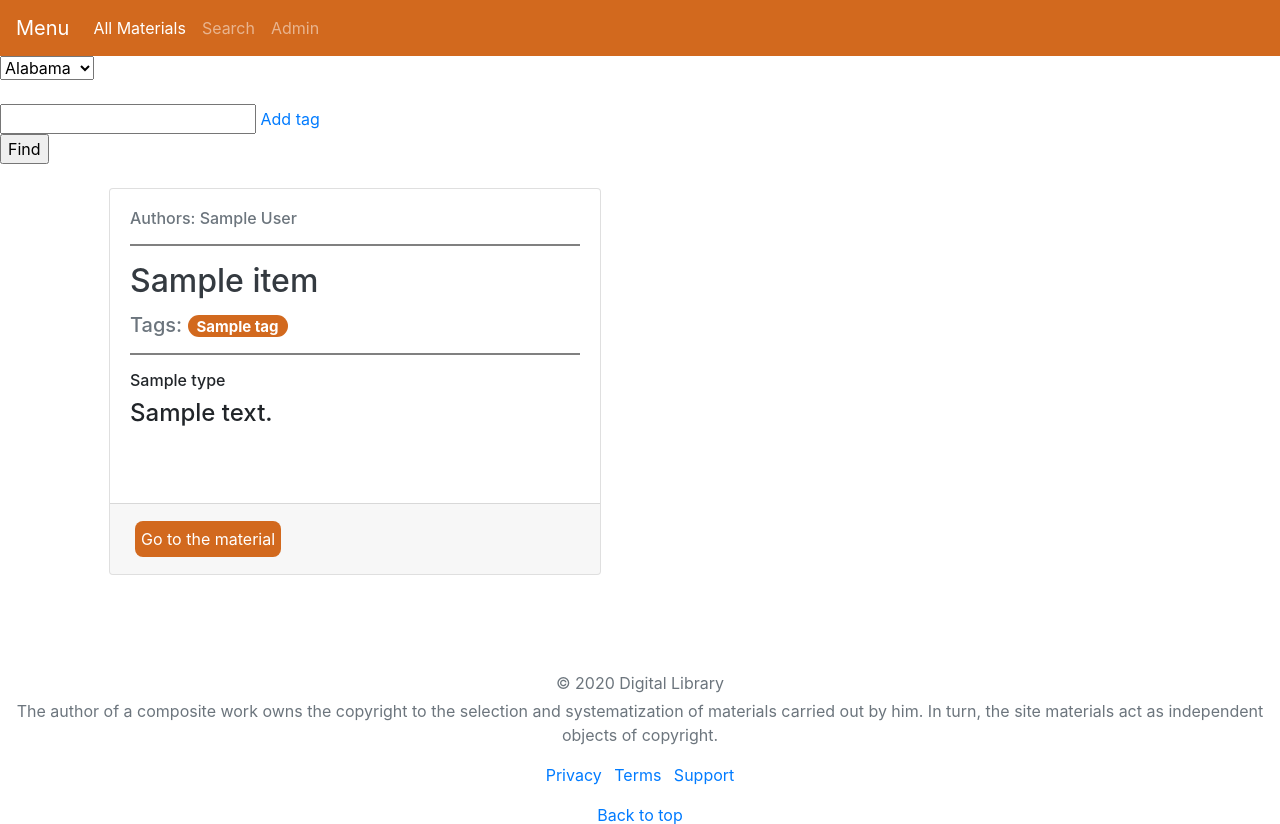
After one commit to PurplePegasuss/Digital-Library-BS19-06, a Flask app: template digital_library/views/templates/search.html in a window 1280 px wide. The commit adds this page. Shown: the top 824 px of the page. Run offline with Flask 2, Linux system fonts and the light colour scheme; tables that the repository leaves empty hold one stand-in row (values such as "Sample post"); the template is opened without the code that fills it: values that come from a table or form of the project are taken from there, most other values are stand-ins (such as "Sample title", 1, 10 or a date in 2020); some libraries are stand-ins or nearby versions.

Commit message:
add a draft of material searching;
need to insert select2 features here

```diff
--- /dev/null
+++ b/digital_library/views/forms.py
@@ -0,0 +1,23 @@
+from wtforms import StringField, SelectField, FieldList, SubmitField, Form, FormField
+from flask_wtf import FlaskForm
+from digital_library.db import *
+
+
+class TagFrom(Form):
+    tag = SelectField(
+            label='Tag',
+            choices=[t.Name for t in TAG.select().order_by(TAG.Name)]
+        )
+
+
+class MaterialSearchForm(FlaskForm):
+    MIN_TAGS = 0
+    MAX_TAGS = 6
+    tag_choices = [t.Name for t in TAG.select().order_by(TAG.Name)]
+
+    material_name = StringField('Material name')
+    tags = FieldList(
+        FormField(TagFrom),
+        min_entries=MIN_TAGS
+    )
+    submit = SubmitField('Find')
--- a/digital_library/views/templates/_navbar.html
+++ b/digital_library/views/templates/_navbar.html
@@ -1,5 +1,6 @@
 {% set navbar_items = {
     'index.index': 'All Materials',
+    'index.search': 'Search',
     'admin.index': 'Admin',
 } %}
 {# TODO: add `admin.index` only for users with admin rights #}
--- /dev/null
+++ b/digital_library/views/templates/search.html
@@ -0,0 +1,194 @@
+{% extends '_page.html' %}
+{% block content %}
+    <script src="https://cdnjs.cloudflare.com/ajax/libs/jquery/3.3.1/jquery.min.js"></script>
+    <script>
+        // Adjust the indices of form fields when removing subforms
+        function adjustIndices(removedIndex) {
+            const $forms = $('.subform');
+
+            $forms.each(function (i) {
+                const $form = $(this);
+                const index = parseInt($form.data('index'));
+                const newIndex = index - 1;
+
+                if (index < removedIndex) {
+                    // Skip
+                    return true;
+                }
+
+                // Change ID in form itself
+                $form.attr('id', $form.attr('id').replace(index, newIndex));
+                $form.data('index', newIndex);
+
+                // Change IDs in form inputs
+                $form.find('select').each(function (j) {
+                    const $item = $(this);
+                    $item.attr('id', $item.attr('id').replace(index, newIndex));
+                    $item.attr('name', $item.attr('name').replace(index, newIndex));
+                });
+            });
+        }
+
+        function removeForm() {
+            const $removedForm = $(this).closest('.subform');
+            const removedIndex = parseInt($removedForm.data('index'));
+
+            $removedForm.remove();
+
+            // Update indices
+            adjustIndices(removedIndex);
+        }
+
+        function addForm() {
+            const $templateForm = $('#tag-_-form');
+
+            if (!$templateForm) {
+                console.log('[ERROR] Cannot find template for subform!');
+                return;
+            }
+
+            // Get Last index
+            const $lastForm = $('.subform').last();
+
+            let newIndex = 0;
+            if ($lastForm.length > 0) {
+                newIndex = parseInt($lastForm.data('index')) + 1;
+            }
+
+            if (newIndex > {{ form.MAX_TAGS }}) {
+                alert('Reached maximum number of tags!');
+                return;
+            }
+
+            // Add elements
+            const $newForm = $templateForm.clone();
+
+            $newForm.attr('id', $newForm.attr('id').replace('_', newIndex));
+            $newForm.data('index', newIndex);
+
+            $newForm.find('select').each(function (idx) {
+                const $item = $(this);
+
+                $item.attr('id', $item.attr('id').replace('_', newIndex));
+                $item.attr('name', $item.attr('name').replace('_', newIndex));
+            });
+
+            // Append
+            $('#subforms-container').append($newForm);
+
+            $newForm.removeAttr('hidden');
+            $newForm.addClass('subform');
+            $newForm.removeClass('hidden');
+            $newForm.find('.remove').click(removeForm);
+        }
+
+
+        $(document).ready(function () {
+            $('#add').click(addForm);
+            $('.remove').click(removeForm);
+        });
+    </script>
+
+
+    <script>
+        // In your Javascript (external .js resource or <script> tag)
+        $(document).ready(function () {
+            $('.js-example-basic-single').select2();
+        });
+    </script>
+
+    <select class="js-example-basic-single" name="state">
+        <option value="AL">Alabama</option>
+        <option value="WY">Wyoming</option>
+    </select>
+
+    <br>
+    <br>
+
+    {# Searching form #}
+    <form id="search-by-tags-form" action="" method="post" role="form">
+        {{ form.csrf_token }}
+        {{ form.material_name }}
+        <a id="add" href="#">Add tag</a>
+
+        {# Tag subforms #}
+        <form id="tags-form" action="" method="post" role="form">
+            <div id="subforms-container">
+                {% for subform in form.tags %}
+                    <div id="tag-{{ loop.index0 }}-form" class="subform" data-index="{{ loop.index0 }}">
+                        {{ subform.tag }}
+                        <a class="remove" href="#">Remove this tag</a>
+                    </div>
+                {% endfor %}
+            </div>
+            {{ form.submit }}
+        </form>
+
+        {# Form template comes from FieldList + SelectForm #}
+        {# Will be used when add and remove FieldList entries in JS#}
+        <div id="tag-_-form" class="hidden" data-index="_" hidden="true">
+            <select id="tags-_-tag" name="tags-_-tag">
+                {% for tag in form.tag_choices %}
+                    <option value={{ tag }}>{{ tag }}</option>
+                {% endfor %}
+            </select>
+            <a class="remove" href="#">Remove this tag</a>
+        </div>
+    </form>
+
+    {# Display found materials #}
+    <div class="container">
+        <div class="row">
+            {% for item in materials %}
+                <div class="col-12 col-md-6 mb-4">
+                    <div class="card h-100 m-4">
+                        <div class="card-body">
+                            {% if item.authors|length > 0 %}
+                                <h6 class="card-text text-secondary">Authors:
+                                    {% for author in item.authors %}
+                                        {{ author.FullName }}
+                                        {% if not loop.last %}
+                                            ;
+                                        {% endif %}
+                                    {% endfor %}
+                                </h6>
+                                <hr class="hr">
+                            {% endif %}
+                            {% if item.Title %}
+                                <strong>
+                                    <h2 class="card-title">
+                                        <a class="text-dark"
+                                           href={{ url_for('index.material_overview', material_id = item.id) }}>{{ item.Title }}</a>
+                                    </h2>
+                                </strong>
+                            {% endif %}
+                            {% if item.tags|length > 0 %}
+                                <h5 class="card-text text-secondary">
+                                    Tags:
+                                    {% for tag in item.tags %}
+                                        <a href="" class="badge badge-pill bg-moodle">{{ tag.Name }}</a>
+                                    {% endfor %}
+                                </h5>
+                            {% endif %}
+                            {% if  item.tags|length > 0 or item.Title %}
+                                <hr class="hr"/>
+                            {% endif %}
+                            {% if item.Type %}
+                                <small>
+                                    <p class="h6">{{ item.Type }}</p>
+                                </small>
+                            {% endif %}
+                            {% if item.Description %}
+                                <p class="h4">{{ item.Description }}</p>
+                            {% endif %}
+                        </div>
+                        <div class="card-footer">
+                            <a class="button" href={{ url_for('index.material_overview', material_id = item.id) }}>Go to
+                                the material</a>
+                        </div>
+                    </div>
+                </div>
+            {% endfor %}
+        </div>
+    </div>
+{% endblock %}
```
Also changed, not shown: digital_library/views/index.py (+49 -1 lines).
